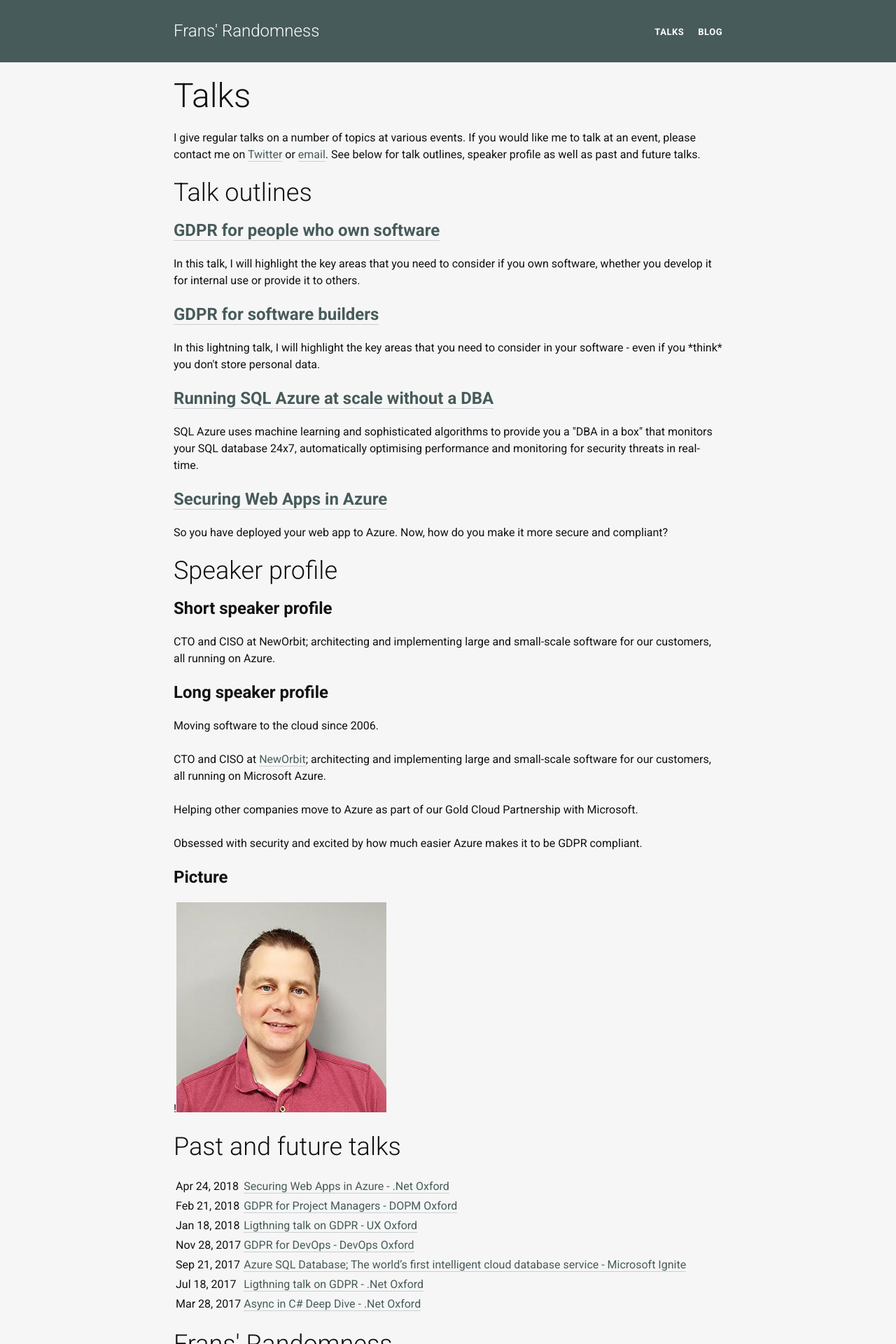
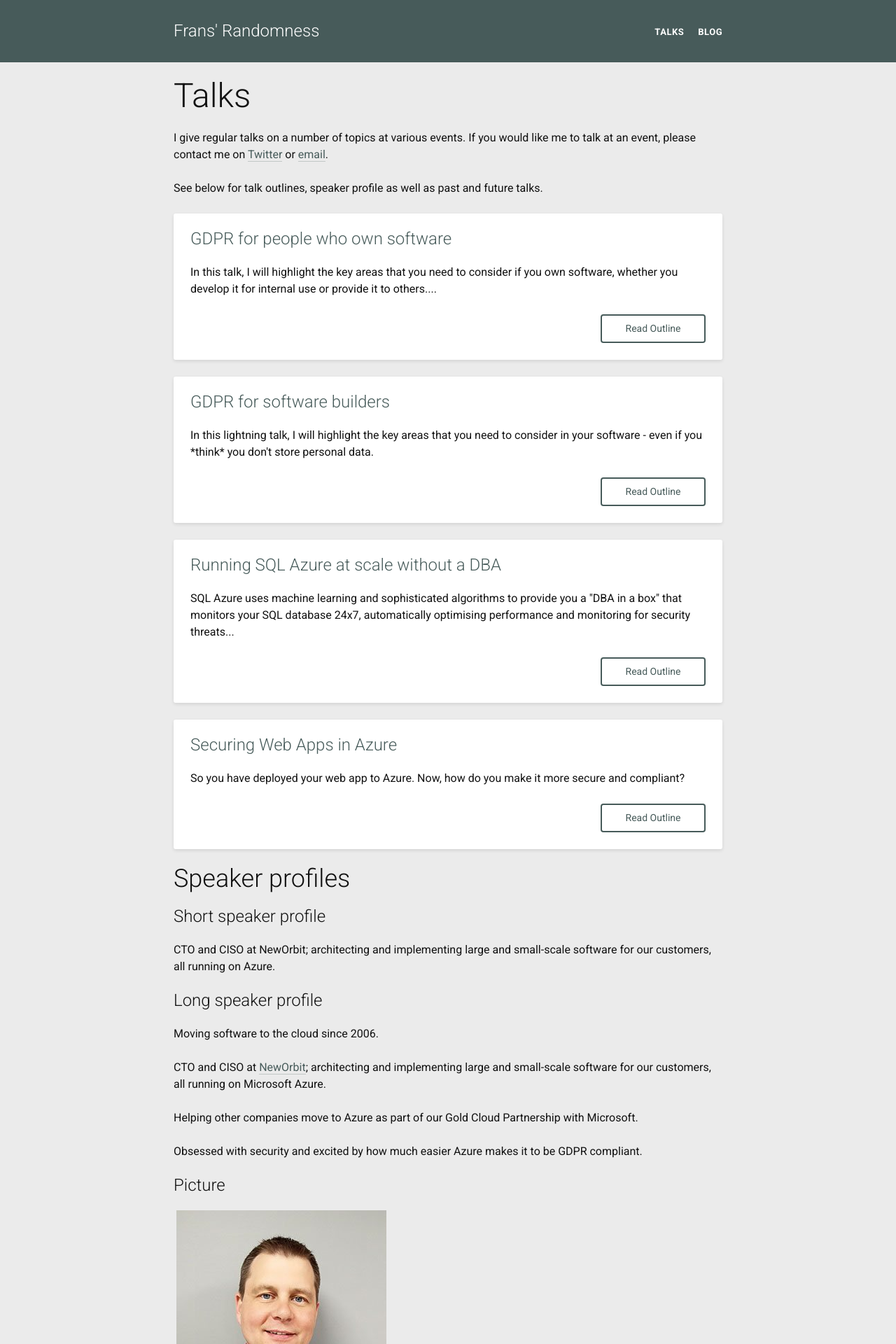
Before and after one commit to flytzen/blog, a Jekyll site: the page built from talks.md, in a window 1280 px wide. Shown: the top 1920 px of the page at 70% size. Built offline with Jekyll 4.4.1, drawn with Linux system fonts in a browser that asks for light colours; some of the changed text lies outside the part shown.

Commit message:
Tidy and Talks page started

```diff
--- a/_layouts/page.html
+++ b/_layouts/page.html
@@ -1,13 +1,13 @@
 ---
 layout: default
 ---
-<article class="post">
+<article class="page">
 
-  <header class="post-header">
-    <h1 class="post-title">{{ page.title | escape }}</h1>
+  <header class="page__header">
+    <h1 class="page__title">{{ page.title | escape }}</h1>
   </header>
 
-  <div class="post-content">
+  <div class="page__content">
     {{ content }}
   </div>
 
--- a/_sass/_flytzen.scss
+++ b/_sass/_flytzen.scss
@@ -10,7 +10,7 @@ $base-text-color:       #111 !default;
 
 $spacing:          0.8rem !default;
 
-$base-background-color: #f6f6f6 !default;
+$base-background-color: #EBEBEB !default;
 
 // Width of the content area
 $content-width:    80rem !default;
@@ -93,16 +93,13 @@ h2, .h2 {
 	font-size: 3.6rem;
 }
 
-h3, .h3, h4, .h4 {
-  font-weight: 700;
-}
-
 h3, .h3 {
 	font-size: 2.4rem;
 }
 
 h4, .h4 {
 	font-size: 1.8rem;
+  font-weight: 700;
 }
 
 pre {
--- a/_sass/flytzen/_card.scss
+++ b/_sass/flytzen/_card.scss
@@ -3,6 +3,7 @@
   padding: $spacing * 3;
   margin-bottom: $spacing * 3;
   border-radius: 3px;
+  box-shadow: 0 2px 5px rgba(0,0,0,.1);
 
   &--simple {
 
--- a/talks.md
+++ b/talks.md
@@ -4,26 +4,15 @@ title: Talks
 permalink: /talks/
 ---
 I give regular talks on a number of topics at various events. If you would like me to talk at an event, please contact me on [Twitter](https://www.twitter.com/flytzen) or [email](mailto:flytzen@neworbit.co.uk).
+
 See below for talk outlines, speaker profile as well as past and future talks.
 
-<div>
-    <h2 class="post-list-heading">Talk outlines</h2>
-    <ul class="post-list">
-    {% for talk in site.talks %}
-    <li>
-        <h3>
-        <a class="post-link" href="{{ talk.url | relative_url }}">
-            {{ talk.title | escape }}
-        </a>
-        </h3>
-        {{ talk.excerpt | strip_html | truncatewords: 50 }}
-    </li>
-    {% endfor %}
-    </ul>
-</div>
+{% for talk in site.talks %}
+  {% include card.html type="simple" title=talk.title url=talk.link excerpt=talk.excerpt cta="Read Outline" %}
+{% endfor %}
 
+## Speaker profiles
 
-## Speaker profile
 ### Short speaker profile
 CTO and CISO at NewOrbit; architecting and implementing large and small-scale software for our customers, all running on Azure.
 
@@ -40,7 +29,12 @@ Obsessed with security and excited by how much easier Azure makes it to be GDPR
 !![Picture of frans](/assets/franslytzenpicture.jpg)
 
 
-## Past and future talks
-{% assign date_format = site.minima.date_format | default: "%b %-d, %Y" %}
+## Past and Future Talks
+{% for talk in site.data.talkinstances %}
+  {% include card.html type="simple" title=talk.title url=talk.link date-time=talk.date %}
+{% endfor %}
+
+
+<!-- {% assign date_format = site.minima.date_format | default: "%b %-d, %Y" %}
 {% for ti in site.data.talkinstances %}| {{ ti.date | date: date_format }} | [{{ti.title}}]({{ti.link}})
-{% endfor %}
+{% endfor %} -->
```
Also changed, not shown: blog.md (+4 -2 lines), 6 other files.
